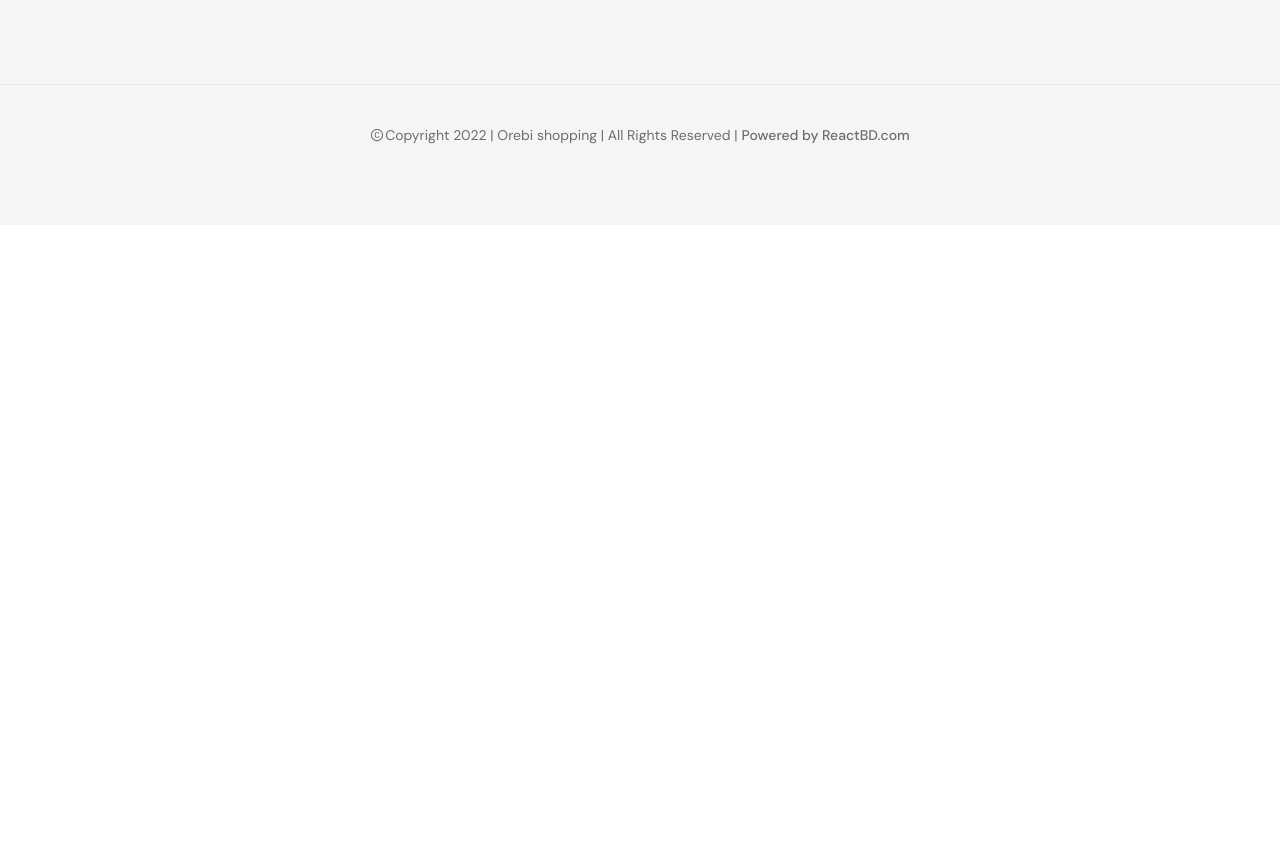
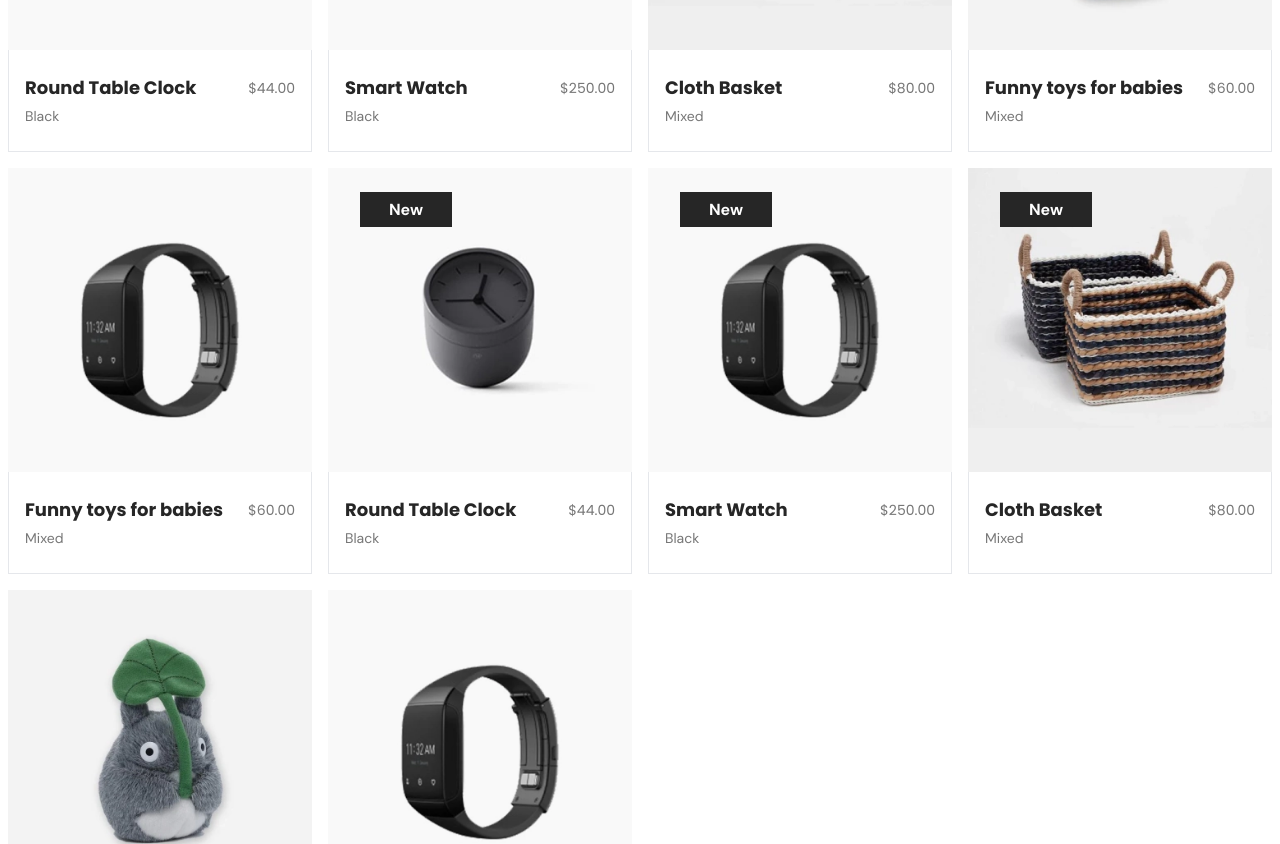
Before and after one commit to hydi-official/HCI, a React (Create React App) app: page /Accessories in a window 1280 px wide. Shown: the part 490-1334 px from the top of the page. Before the commit the page ends 800 px from the top, so only its background shows below. Built offline with nearby package versions, Linux system fonts and the light colour scheme.

Commit message:
accesories page implemented

```diff
--- a/src/pages/Accessories/Accessories.js
+++ b/src/pages/Accessories/Accessories.js
@@ -1,11 +1,112 @@
-import React from 'react'
+import React from "react";
+import Heading from "../../components/home/Products/Heading";
+import Product from "../../components/home/Products/Product";
+import {
+  newArrOne,
+  newArrTwo,
+  newArrThree,
+  newArrFour,
+} from "../../assets/images/index";
 
 const Accessories = () => {
   return (
-    <div>
-      Accessories
+    <div className="w-full pb-16">
+      <Heading heading="Accessories" />
+      <div className="grid grid-cols-1 sm:grid-cols-2 md:grid-cols-3 lg:grid-cols-4 gap-4 px-2">
+        <Product
+          _id="100001"
+          img={newArrOne}
+          productName="Round Table Clock"
+          price="44.00"
+          color="Black"
+          badge={true}
+          des="Lorem ipsum dolor sit amet consectetur adipisicing elit. Hic excepturi quibusdam odio deleniti reprehenderit facilis."
+        />
+        <Product
+          _id="100002"
+          img={newArrTwo}
+          productName="Smart Watch"
+          price="250.00"
+          color="Black"
+          badge={true}
+          des="Lorem ipsum dolor sit amet consectetur adipisicing elit. Hic excepturi quibusdam odio deleniti reprehenderit facilis."
+        />
+        <Product
+          _id="100003"
+          img={newArrThree}
+          productName="Cloth Basket"
+          price="80.00"
+          color="Mixed"
+          badge={true}
+          des="Lorem ipsum dolor sit amet consectetur adipisicing elit. Hic excepturi quibusdam odio deleniti reprehenderit facilis."
+        />
+        <Product
+          _id="100004"
+          img={newArrFour}
+          productName="Funny toys for babies"
+          price="60.00"
+          color="Mixed"
+          badge={false}
+          des="Lorem ipsum dolor sit amet consectetur adipisicing elit. Hic excepturi quibusdam odio deleniti reprehenderit facilis."
+        />
+        <Product
+          _id="100005"
+          img={newArrTwo}
+          productName="Funny toys for babies"
+          price="60.00"
+          color="Mixed"
+          badge={false}
+          des="Lorem ipsum dolor sit amet consectetur adipisicing elit. Hic excepturi quibusdam odio deleniti reprehenderit facilis."
+        />
+
+<Product
+          _id="100001"
+          img={newArrOne}
+          productName="Round Table Clock"
+          price="44.00"
+          color="Black"
+          badge={true}
+          des="Lorem ipsum dolor sit amet consectetur adipisicing elit. Hic excepturi quibusdam odio deleniti reprehenderit facilis."
+        />
+        <Product
+          _id="100002"
+          img={newArrTwo}
+          productName="Smart Watch"
+          price="250.00"
+          color="Black"
+          badge={true}
+          des="Lorem ipsum dolor sit amet consectetur adipisicing elit. Hic excepturi quibusdam odio deleniti reprehenderit facilis."
+        />
+        <Product
+          _id="100003"
+          img={newArrThree}
+          productName="Cloth Basket"
+          price="80.00"
+          color="Mixed"
+          badge={true}
+          des="Lorem ipsum dolor sit amet consectetur adipisicing elit. Hic excepturi quibusdam odio deleniti reprehenderit facilis."
+        />
+        <Product
+          _id="100004"
+          img={newArrFour}
+          productName="Funny toys for babies"
+          price="60.00"
+          color="Mixed"
+          badge={false}
+          des="Lorem ipsum dolor sit amet consectetur adipisicing elit. Hic excepturi quibusdam odio deleniti reprehenderit facilis."
+        />
+        <Product
+          _id="100005"
+          img={newArrTwo}
+          productName="Funny toys for babies"
+          price="60.00"
+          color="Mixed"
+          badge={false}
+          des="Lorem ipsum dolor sit amet consectetur adipisicing elit. Hic excepturi quibusdam odio deleniti reprehenderit facilis."
+        />
+      </div>
     </div>
-  )
-}
+  );
+};
 
-export default Accessories
+export default Accessories;
```
